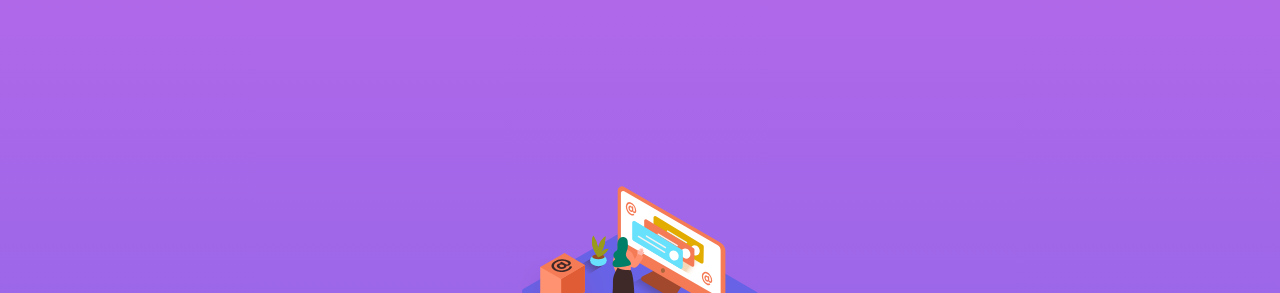
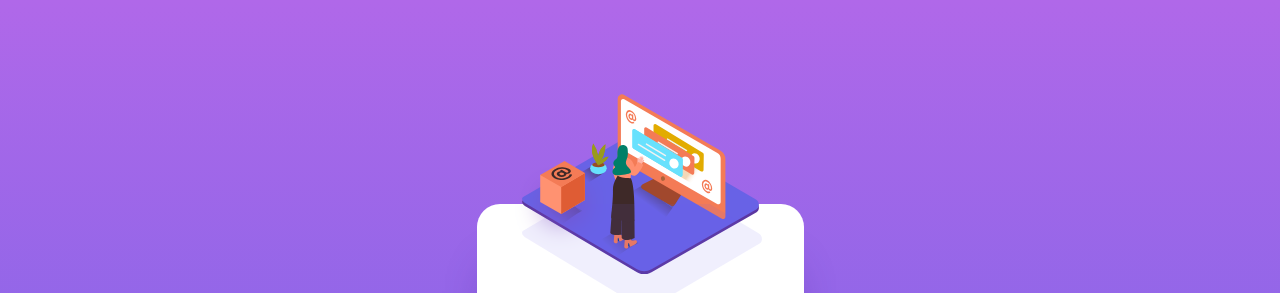
Before and after one commit to LoganWillaumez-FrontendMentor/010-FAQ-accordion-card, a plain HTML site: page index.html in a window 1280 px wide. Shown: the top 293 px of the page. Drawn offline with Linux system fonts and the light colour scheme.

Commit message:
fix height

```diff
--- a/CSS/style.css
+++ b/CSS/style.css
@@ -5,7 +5,7 @@
 }
 
 body {
-  height: 1131px;
+  /* height: 750px; */
   min-height: 100vh;
   width: 100%;
   display: grid;
@@ -15,6 +15,7 @@ body {
   font-size: 13px;
   font-weight: normal;
   position: relative;
+  padding-top: 148px;
 }
 h1 {
   font-size: 32px;
```
